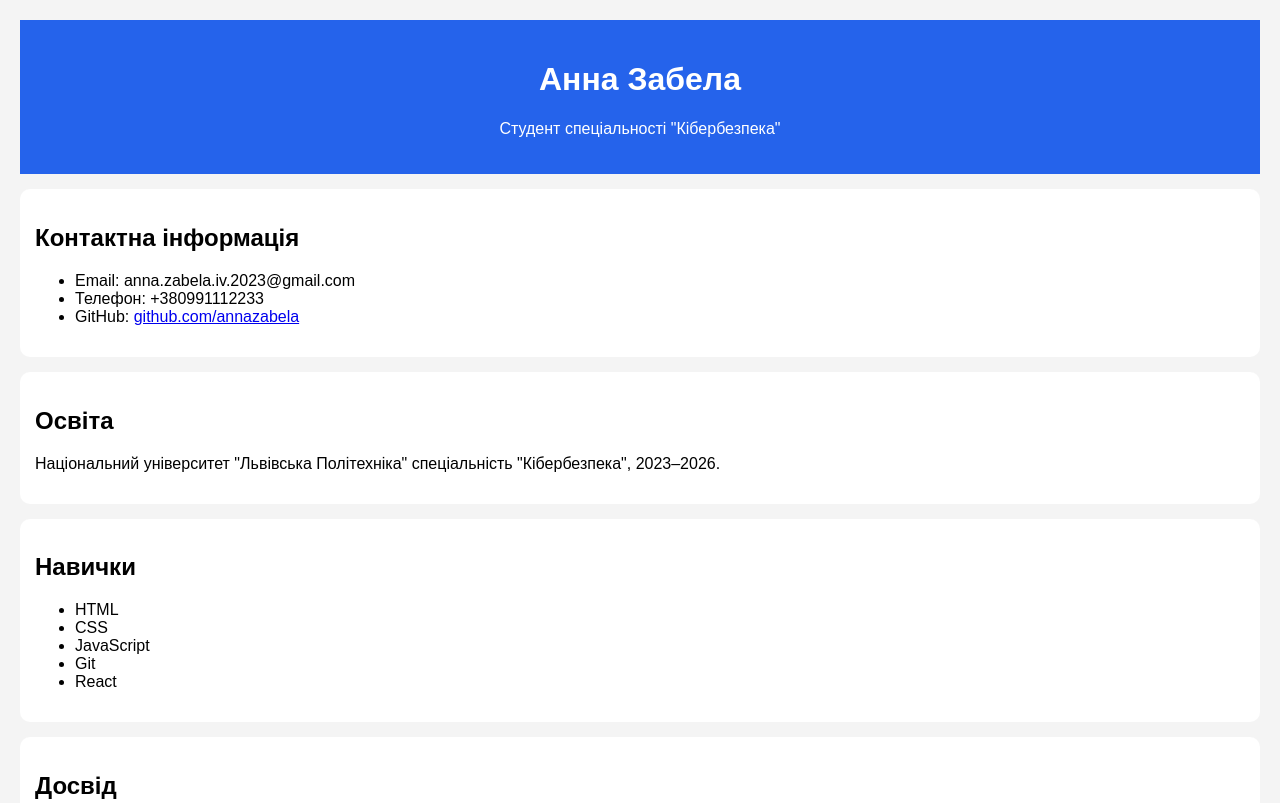
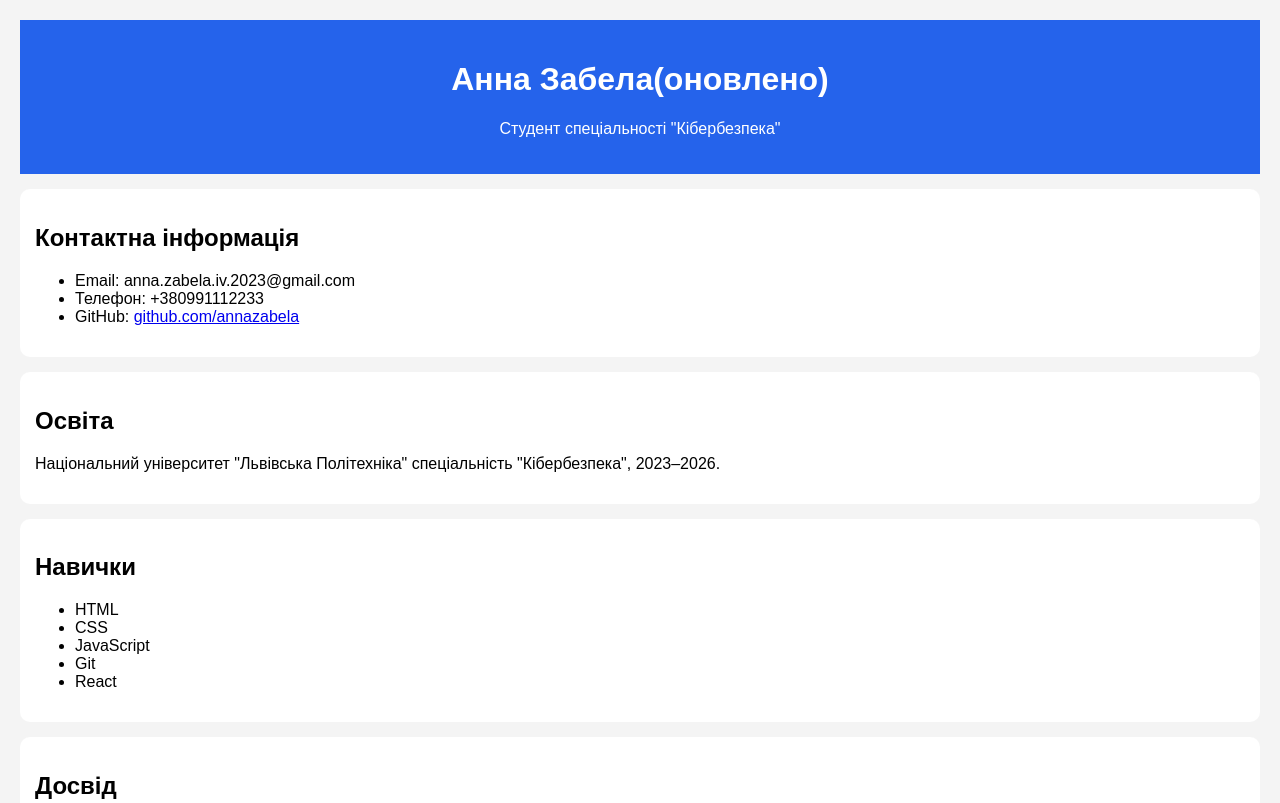
Before and after one commit to annazabela/mysite, a plain HTML site: page index.html in a window 1280 px wide. Shown: the top 803 px of the page. Drawn offline with Linux system fonts and the light colour scheme.

Commit message:
index.html

```diff
--- a/index.html
+++ b/index.html
@@ -10,7 +10,7 @@
 <body>
 
 <header>
-    <h1>Анна Забела</h1>
+    <h1>Анна Забела(оновлено)</h1>
     <p>Студент спеціальності "Кібербезпека"</p>
 </header>
 
```
